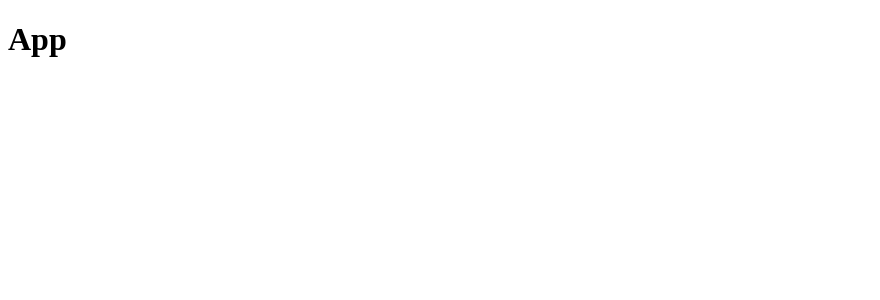
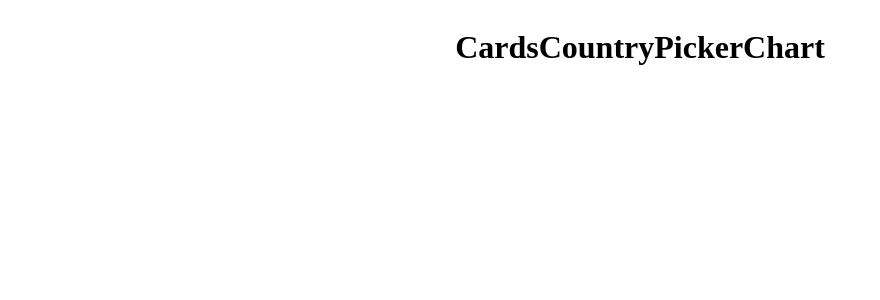
Before and after one commit to maaz1996/covid-19, a React (Create React App) app in the folder covid-app/: page / in a window 1280 px wide. Shown: the top 300 px of the page, without its empty margins (0-880 px from the left). Built offline with nearby package versions, Linux system fonts and the light colour scheme.

Commit message:
feat: country, chart, card added

```diff
--- a/covid-app/src/App.js
+++ b/covid-app/src/App.js
@@ -1,9 +1,14 @@
 import React from "react";
+
+import { Cards, Chart, CountryPicker } from "./components";
+import styles from "./App.module.css";
 class App extends React.Component {
   render() {
     return (
-      <div>
-        <h1>App</h1>
+      <div className={styles.container}>
+        <Cards />
+        <CountryPicker />
+        <Chart />
       </div>
     );
   }
--- /dev/null
+++ b/covid-app/src/App.module.css
@@ -0,0 +1,8 @@
+body {
+  background-color: rgb(red, green, blue);
+}
+.container {
+  display: flex;
+  align-items: center;
+  justify-content: center;
+}
--- /dev/null
+++ b/covid-app/src/components/Cards/Cards.jsx
@@ -0,0 +1,7 @@
+import React from "react";
+
+const Cards = () => {
+  return <h1>Cards</h1>;
+};
+
+export default Cards;
--- /dev/null
+++ b/covid-app/src/components/Chart/Chart.jsx
@@ -0,0 +1,7 @@
+import React from "react";
+
+const Chart = () => {
+  return <h1>Chart</h1>;
+};
+
+export default Chart;
--- /dev/null
+++ b/covid-app/src/components/CountryPicker/CountryPicker.jsx
@@ -0,0 +1,7 @@
+import React from "react";
+
+const COuntryPicker = () => {
+  return <h1>CountryPicker</h1>;
+};
+
+export default COuntryPicker;
--- /dev/null
+++ b/covid-app/src/components/index.js
@@ -0,0 +1,3 @@
+export { default as Cards } from "./Cards/Cards";
+export { default as Chart } from "./Chart/Chart";
+export { default as CountryPicker } from "./CountryPicker/CountryPicker";
```
Also changed, not shown: covid-app/src/components/Cards/Cards.module.css (added), covid-app/src/components/Chart/Chart.module.css (added), covid-app/src/components/CountryPicker/CountryPicker.module.css (added).
